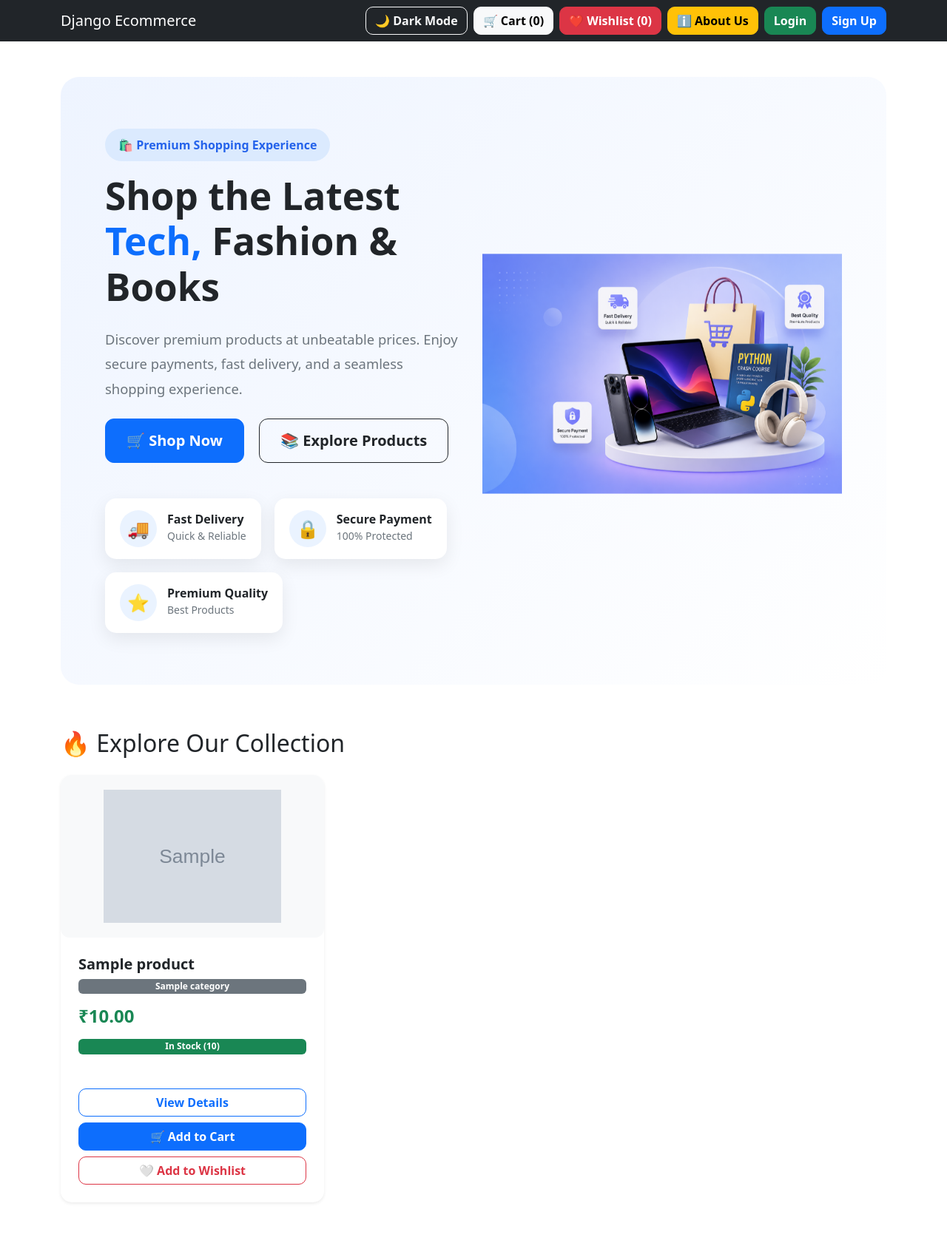
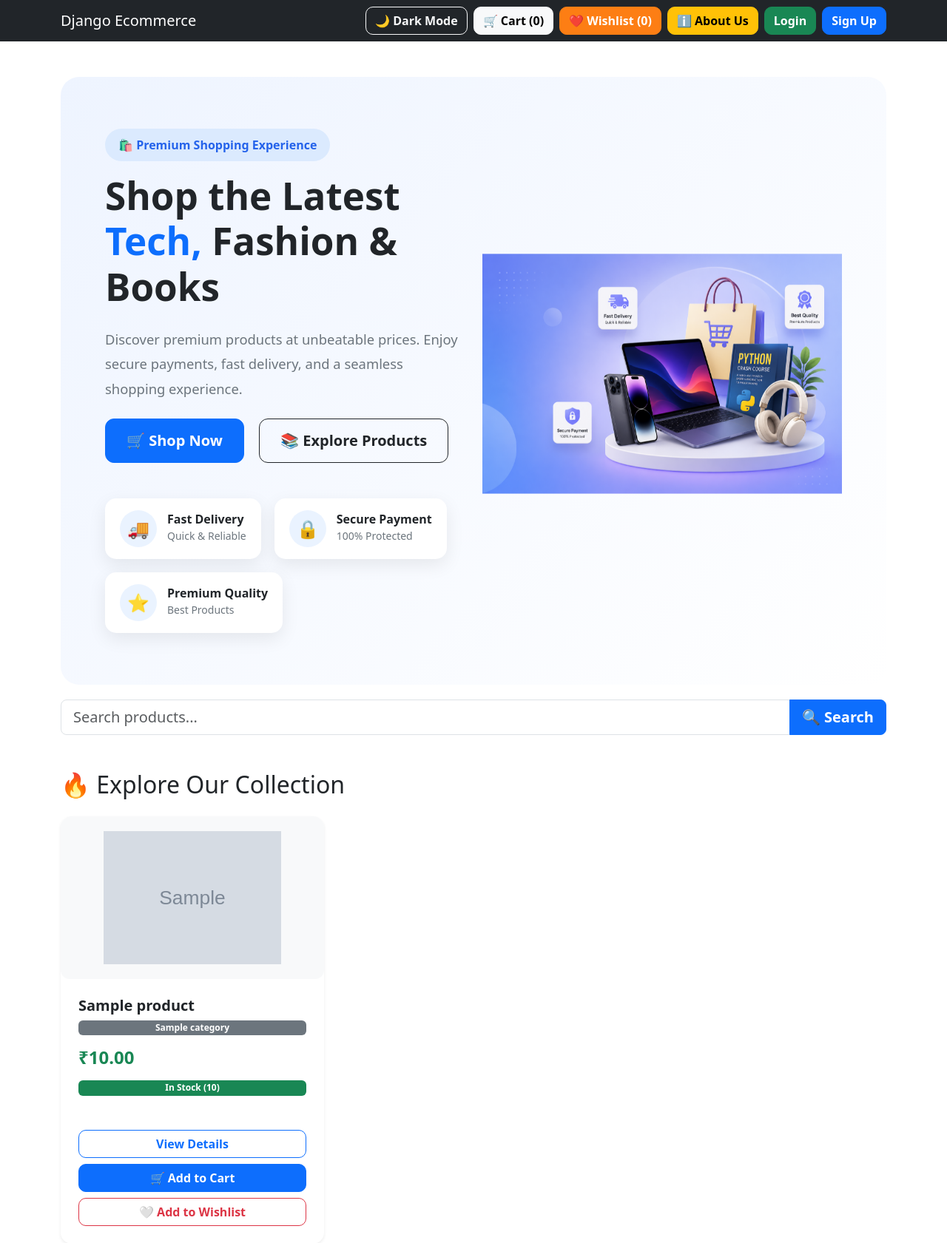
Before and after one commit to Omi005/Django_E-commerce, a Django app: page / in a window 1280 px wide. Shown: the top 1681 px of the page at 74% size. Run offline with Django 3.2, Linux system fonts and the light colour scheme; tables that the repository leaves empty hold one stand-in row (values such as "Sample post"); grey boxes marked "Sample" are stand-in pictures.

Commit message:
Add product search and order cancellation

```diff
--- a/orders/urls.py
+++ b/orders/urls.py
@@ -6,6 +6,12 @@ urlpatterns = [
         'place/',
         views.place_order,
         name='place_order'
+    ),
+
+    path(
+    '<int:order_id>/cancel/',
+    views.cancel_order,
+    name='cancel_order'
     ),
 
     path(
--- a/products/views.py
+++ b/products/views.py
@@ -1,18 +1,21 @@
 from django.shortcuts import render, get_object_or_404, redirect
 from django.contrib.auth.decorators import login_required
 from django.contrib import messages
+from django.db.models import Q
 
 from .models import Product, Wishlist
 
 
 def product_list(request):
-    query = request.GET.get('q')
+    query = request.GET.get("q", "").strip()
 
-    products = Product.objects.all()
+    products = Product.objects.select_related("category").all()
 
     if query:
         products = products.filter(
-            name__icontains=query
+            Q(name__icontains=query) |
+            Q(description__icontains=query) |
+            Q(category__name__icontains=query)
         )
 
     wishlist_product_ids = []
@@ -21,17 +24,17 @@ def product_list(request):
         wishlist_product_ids = Wishlist.objects.filter(
             user=request.user
         ).values_list(
-            'product_id',
+            "product_id",
             flat=True
         )
 
     return render(
         request,
-        'products/product_list.html',
+        "products/product_list.html",
         {
-            'products': products,
-            'query': query,
-            'wishlist_product_ids': wishlist_product_ids,
+            "products": products,
+            "query": query,
+            "wishlist_product_ids": wishlist_product_ids,
         }
     )
 
--- a/static/css/style.css
+++ b/static/css/style.css
@@ -157,7 +157,7 @@ body.dark-mode .hero-section p {
     background: linear-gradient(135deg,#eef4ff,#ffffff);
     padding:70px 60px;
     border-radius:25px;
-    margin-bottom:60px;
+    margin-bottom: 20px;
     overflow:hidden;
     position:relative;
 }
--- a/templates/base.html
+++ b/templates/base.html
@@ -73,8 +73,9 @@
 </a>
 
 <a
-    class="btn btn-danger me-lg-2 mb-2 mb-lg-0"
+    class="btn me-lg-2 mb-2 mb-lg-0"
     href="{% url 'wishlist' %}"
+    style="background-color: #fd7e14; border-color: #fd7e14; color: white;"
 >
     ❤️ Wishlist ({{ wishlist_count }})
 </a>
--- a/templates/products/product_list.html
+++ b/templates/products/product_list.html
@@ -127,6 +127,39 @@
         Products
 ========================= -->
 
+<form method="get" action="{% url 'product_list' %}" class="mb-4">
+    <div class="input-group input-group-lg">
+        <input
+            type="search"
+            name="q"
+            value="{{ query }}"
+            class="form-control"
+            placeholder="Search products..."
+            aria-label="Search products"
+        >
+
+        <button type="submit" class="btn btn-primary">
+            🔍 Search
+        </button>
+
+        {% if query %}
+        <a href="{% url 'product_list' %}" class="btn btn-outline-secondary">
+            Clear
+        </a>
+        {% endif %}
+    </div>
+</form>
+
+{% if query %}
+<p class="text-muted">
+    {% if products %}
+        Search results for “{{ query }}”
+    {% else %}
+        No products found for “{{ query }}”.
+    {% endif %}
+</p>
+{% endif %}
+
 <h2 id="products" class="mb-4 mt-5">
 
     🔥 Explore Our Collection
```
Also changed, not shown: orders/views.py (+30 -1 lines), templates/orders/order_detail.html (+15 -0 lines).
